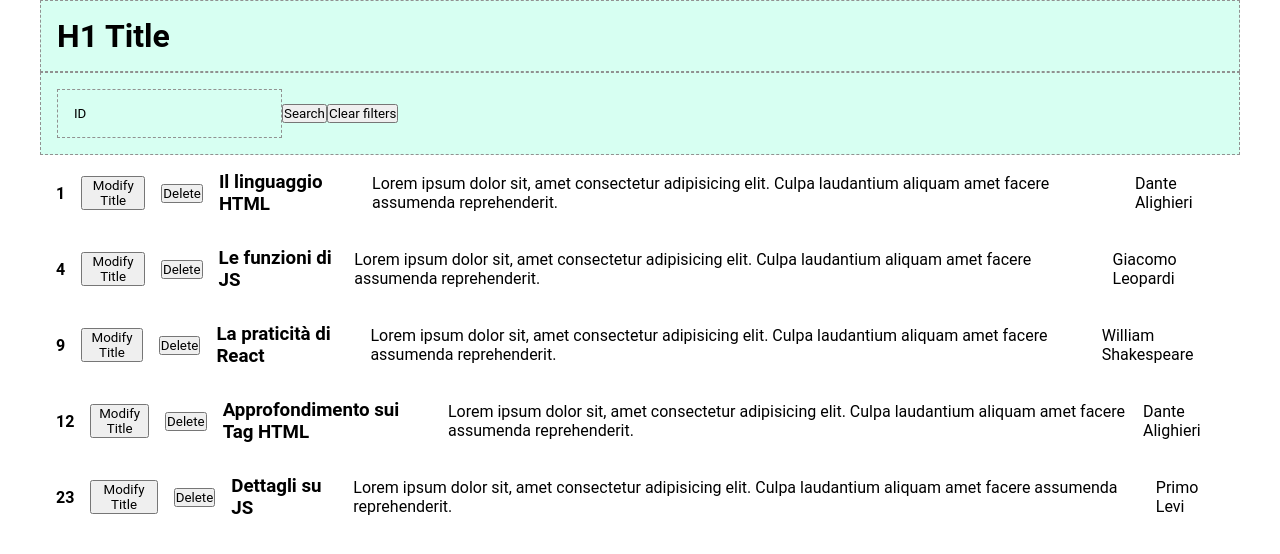
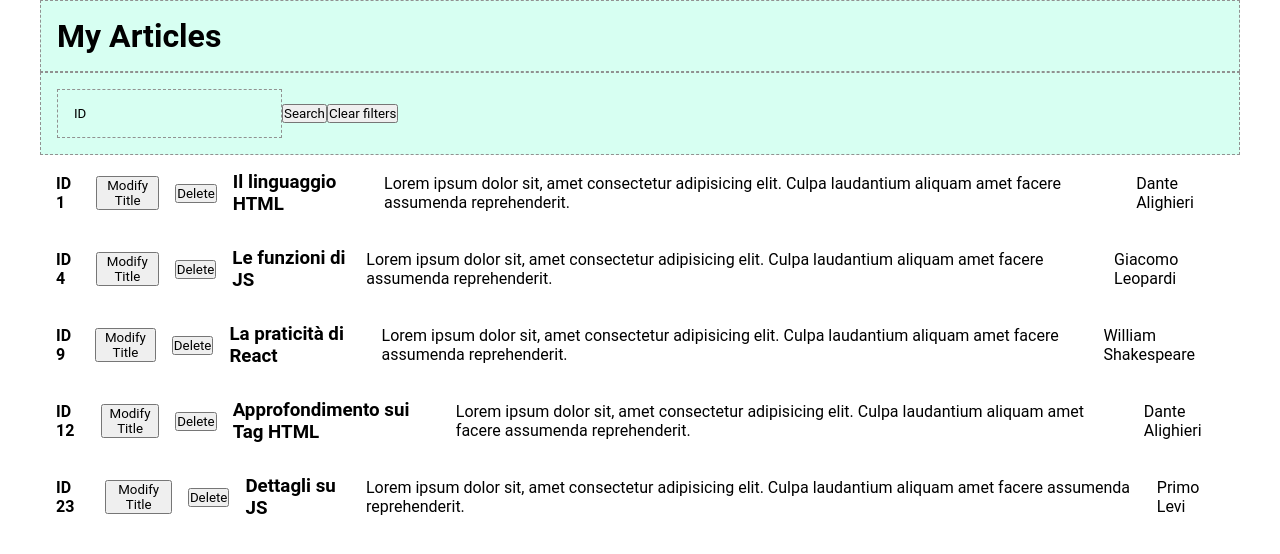
Before and after one commit to CamilloRosanio/react-form, a React (Vite) app: page / in a window 1280 px wide. Shown: the top 554 px of the page. Built offline with nearby package versions, Linux system fonts and the light colour scheme.

Commit message:
funzionamento Searchbar completo

```diff
--- a/src/components/Header.jsx
+++ b/src/components/Header.jsx
@@ -4,7 +4,7 @@ function Header() {
         <>
             <header>
                 <div className="container">
-                    <h1 className='debug'>H1 Title</h1>
+                    <h1 className='debug'>My Articles</h1>
                 </div>
             </header>
         </>
--- a/src/components/Main.jsx
+++ b/src/components/Main.jsx
@@ -30,6 +30,7 @@ function Main() {
 
     const clearAll = () => {
         setIdFilter('');
+        setFeed(Articles);
     }
 
 
@@ -42,6 +43,7 @@ function Main() {
     // FILTERS
 
     const handleIdFilter = (e) => {
+        setFeed(Articles);
         setIdFilter(e.target.value);
     }
 
@@ -51,22 +53,13 @@ function Main() {
     const handleFormSubmit = async (e) => {
 
         // Impedisce che al SUBMIT venga ricaricata l'intera pagina
-        await e.preventDefault();
-
-        // Aggiorno lo USE-STATE dei FILTERS tramite il mio Array di supporto contenente le KEYS
-
-        await setFeed(Articles);
+        e.preventDefault();
 
         console.log('You searched for ID: ' + e.target.idFilter.value);
 
-        let filteredFeed = await Feed.filter(item => item.id == idFilter);
+        let filteredFeed = Feed.filter(item => item.id == idFilter);
 
-        await setFeed(filteredFeed);
-
-        console.log('FEED');
-        console.log(Feed);
-        console.log('ARTICLES');
-        console.log(Articles);
+        setFeed(filteredFeed);
     }
 
 
@@ -91,7 +84,7 @@ function Main() {
                             .map((feedItem) => (
                                 <li key={feedItem.id} className=''>
                                     <div className='feedItem'>
-                                        <h4>{feedItem.id}</h4>
+                                        <h4>{'ID ' + feedItem.id}</h4>
 
                                         <button
                                             onClick={() => modifyTitle()}
```
